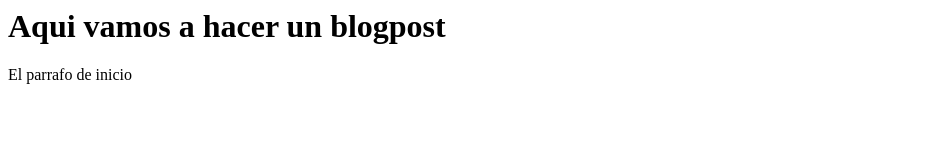
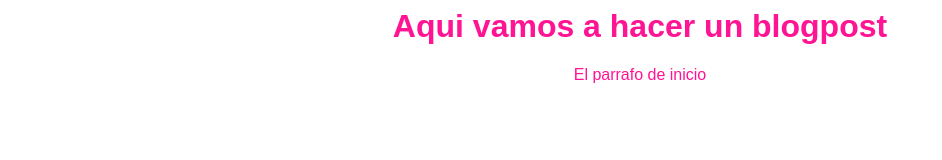
Before and after one commit to diego-aaa-uis/hyperblog, a plain HTML site: page blogpost.html in a window 1280 px wide. Shown: the whole page, without its empty margins (0-942 px from the left). Drawn offline with Linux system fonts and the light colour scheme.

Commit message:
ultima modificacion

```diff
--- a/blogpost.html
+++ b/blogpost.html
@@ -3,6 +3,7 @@
         <title>
             El titulo del post
         </title>
+        <link rel="stylesheet" href="CSS/estilos.css" />
     </head>
     <body>
         <h1>Aqui vamos a hacer un blogpost</h1>
```
Also changed, not shown: historia.txt.
